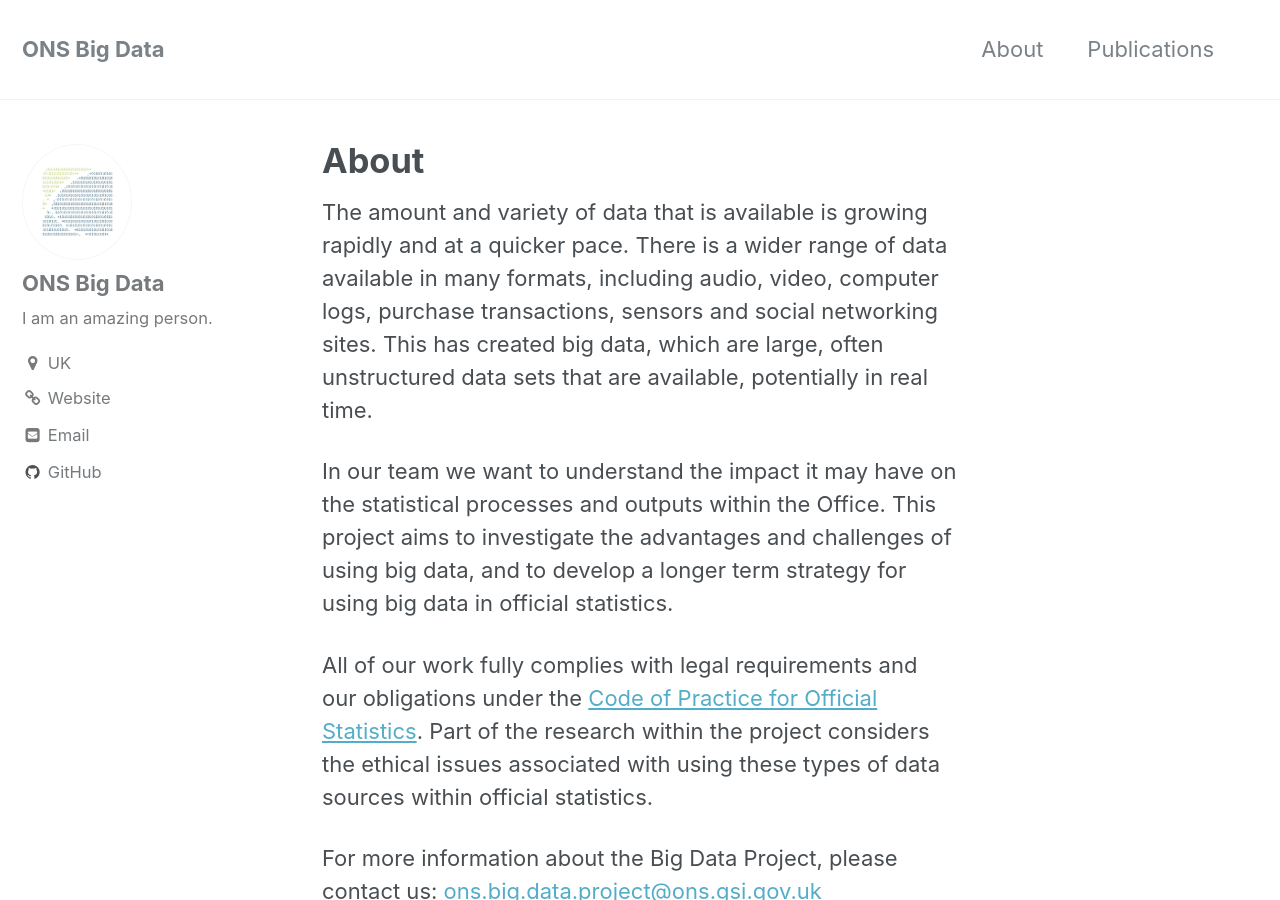
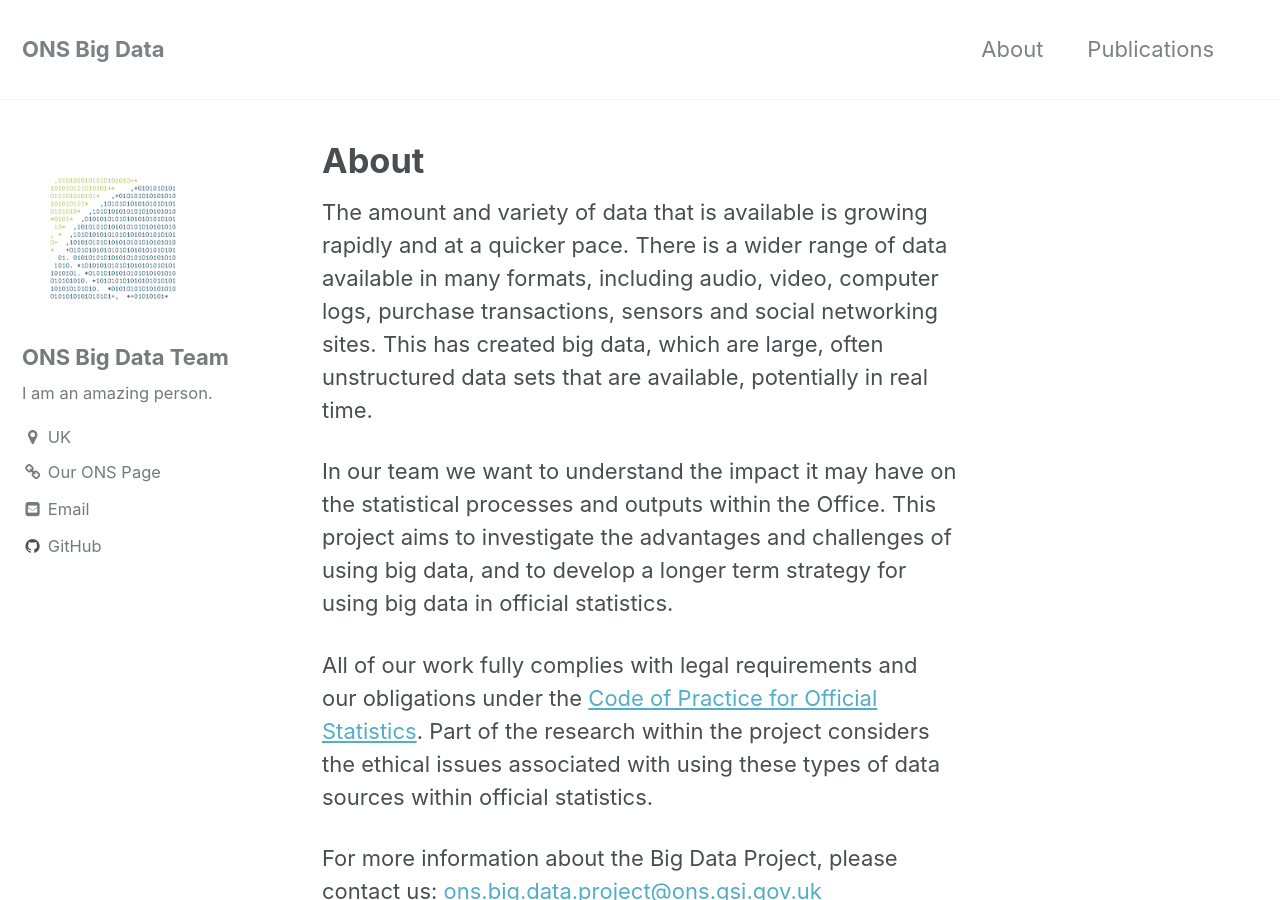
Before and after one commit to ONSBigData/ONSBigData.github.io, a Jekyll site: the page built from _pages/home.md, in a window 1280 px wide and 900 px high. Built offline with Jekyll 4.4.1, drawn with Linux system fonts in a browser that asks for light colours.

Commit message:
Adjust sidebar aspect

```diff
--- a/_config.yml
+++ b/_config.yml
@@ -9,7 +9,7 @@
 
 # Site Settings
 locale                   : "en-GB"
-title                    : &name "ONS Big Data" # &name is a YAML anchor which can be *referenced later
+title                    : "ONS Big Data"
 title_separator          : "-"
 name                     : "The ONS Big Data Team"
 description              : "The ONS Big Data Team GitHub website."
@@ -79,7 +79,7 @@
 
 # Site Author
 author:
-  name             : *name # *name is a YAML reference pointing to the &anchor earlier
+  name             : "ONS Big Data Team"
   avatar           : "/assets/images/ascii_logo.png"
   bio              : "I am an amazing person."
   location         : "UK"
--- a/_data/ui-text.yml
+++ b/_data/ui-text.yml
@@ -25,7 +25,7 @@
   follow_label               : "Follow:"
   feed_label                 : "Feed"
   powered_by                 : "Powered by"
-  website_label              : "Website"
+  website_label              : "Our ONS Page"
   email_label                : "Email"
   recent_posts               : "Recent Posts"
   undefined_wpm              : "Undefined parameter words_per_minute at _config.yml"
--- a/_sass/minimal-mistakes/_sidebar.scss
+++ b/_sass/minimal-mistakes/_sidebar.scss
@@ -105,12 +105,12 @@
   }
 
   img {
-    max-width: 110px;
+    max-width: 180px;
     border-radius: 50%;
 
     @include breakpoint($large) {
-      padding: 5px;
-      border: 1px solid $border-color;
+      padding: 2px;
+      border: 0px solid $border-color;
     }
   }
 }
```
Also changed, not shown: 4 other files.
